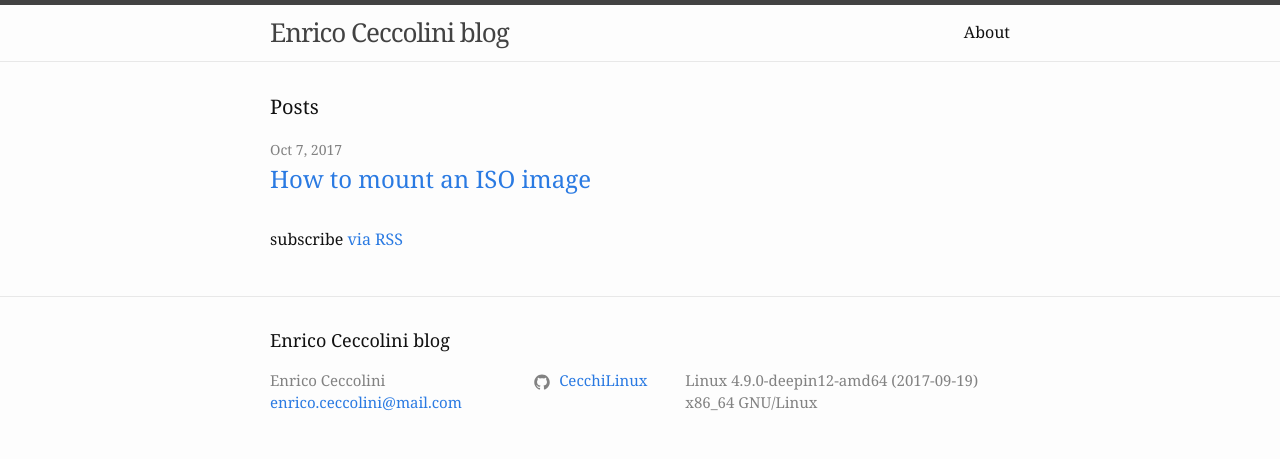
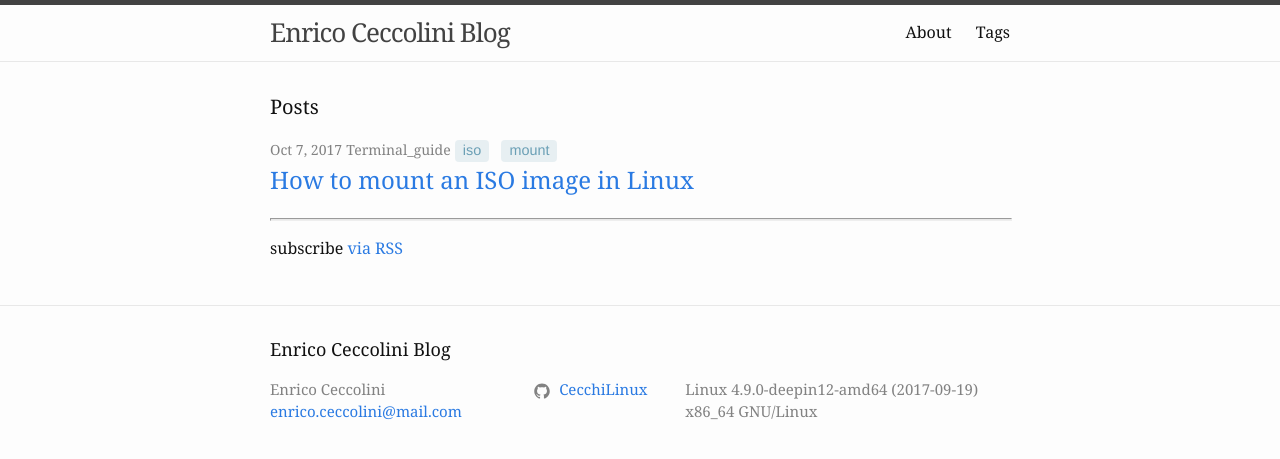
Before and after one commit to CecchiLinux/CecchiLinux.github.io, a Jekyll site: the page built from index.md, in a window 1280 px wide. Shown: the top 459 px of the page. Built offline with Jekyll 4.4.1, drawn with Linux system fonts in a browser that asks for light colours.

Commit message:
[ADD] tags without a plugin

```diff
--- a/_config.yml
+++ b/_config.yml
@@ -13,7 +13,7 @@
 # you will see them accessed via {{ site.title }}, {{ site.email }}, and so on.
 # You can create any custom variable you would like, and they will be accessible
 # in the templates via {{ site.myvariable }}.
-title: Enrico Ceccolini blog
+title: Enrico Ceccolini Blog
 email: enrico.ceccolini@mail.com
 description: Linux 4.9.0-deepin12-amd64 (2017-09-19) x86_64 GNU/Linux
 baseurl: "" # the subpath of your site, e.g. /blog
--- a/_layouts/home.html
+++ b/_layouts/home.html
@@ -12,12 +12,21 @@
     {% for post in site.posts %}
       <li>
         {% assign date_format = site.minima.date_format | default: "%b %-d, %Y" %}
-        <span class="post-meta">{{ post.date | date: date_format }}</span>
+        <span class="post-meta">{{ post.date | date: date_format  }}</span>
+
+        <span class="post-meta">{{ post.category }}</span>
+        {% for tag in post.tags %}
+           <a class="post-tag" href="/tag/#{{ tag | slugify }}">{{ tag }}</a>
+          {% comment %}
+          <span class="post-meta">[{{ tag }}]</span>
+          {% endcomment %}
+        {% endfor %}
 
         <h2>
           <a class="post-link" href="{{ post.url | relative_url }}">{{ post.title | escape }}</a>
         </h2>
       </li>
+      <div class="hr"><hr /></div>
     {% endfor %}
   </ul>
 
--- a/_posts/2017-10-07-HowToMountIso.markdown
+++ b/_posts/2017-10-07-HowToMountIso.markdown
@@ -1,8 +1,9 @@
 ---
 layout: post
-title:  "How to mount an ISO image"
+title:  "How to mount an ISO image in Linux"
 date:   2017-10-07 10:30:00 +0000
-categories: terminal iso mount
+category: Terminal_guide
+tags: [iso, mount]
 ---
 
 <img src="/images/dvd-cd-media639x426.jpg" width="800" height="320" />
--- a/_sass/minima.scss
+++ b/_sass/minima.scss
@@ -49,4 +49,29 @@
   "minima/syntax-highlighting"
 ;
 
-//img[alt=CDimage] {width: 800px 250px;}
+// my adds
+hr {
+     color: #e8e8e8;
+     background: #e8e8e8;
+     width: 100%;
+     height: 1px;
+}
+
+.post-tag {
+ display:inline-block;
+ background:rgba(106,159,181,0.15);
+ padding:0 .5rem;
+ margin-right:.5rem;
+ border-radius:4px;
+ color:#6a9fb5;
+ font-family:"PT Sans",Helvetica,Arial,sans-serif;
+ font-size:90%;
+ -webkit-transition:all 0.1s ease-in-out;
+ -moz-transition:all 0.1s ease-in-out;
+ transition:all 0.1s ease-in-out
+}
+.post-tag:hover {
+ text-decoration:none;
+ background:#6a9fb5;
+ color:#fff
+}
--- a/_sass/minima/_layout.scss
+++ b/_sass/minima/_layout.scss
@@ -188,7 +188,8 @@
   list-style: none;
 
   > li {
-    margin-bottom: $spacing-unit;
+    //margin-bottom: $spacing-unit;
+    margin-bottom: 20px;
   }
 }
 
```
Also changed, not shown: tag.html (added, +64 -0 lines), images/film-roll-639x424.jpg (added).
